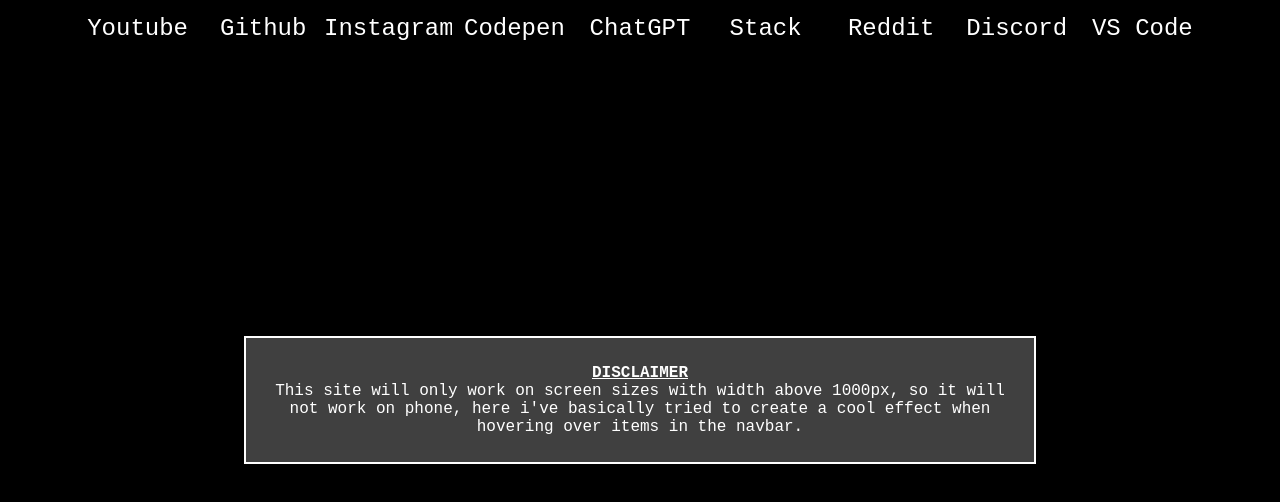
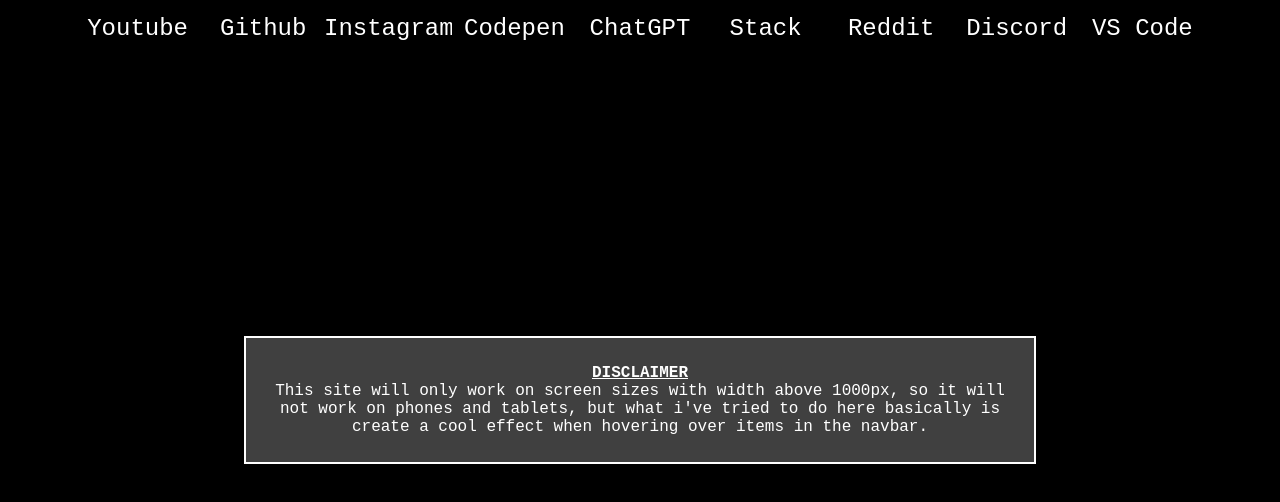
Before and after one commit to frnabiru/nav, a plain HTML site: page index.html in a window 1280 px wide. Drawn offline with Linux system fonts and the light colour scheme; a web font is replaced by a local one.

Commit message:
Update index.html

```diff
--- a/index.html
+++ b/index.html
@@ -50,7 +50,7 @@
       <p class="notetext">
         <u><b>DISCLAIMER</b></u> <br />
         This site will only work on screen sizes with width above 1000px, so it
-        will not work on phone, here i've basically tried to create a cool
+        will not work on phones and tablets, but what i've tried to do here basically is create a cool
         effect when hovering over items in the navbar.
       </p>
     </div>
```
